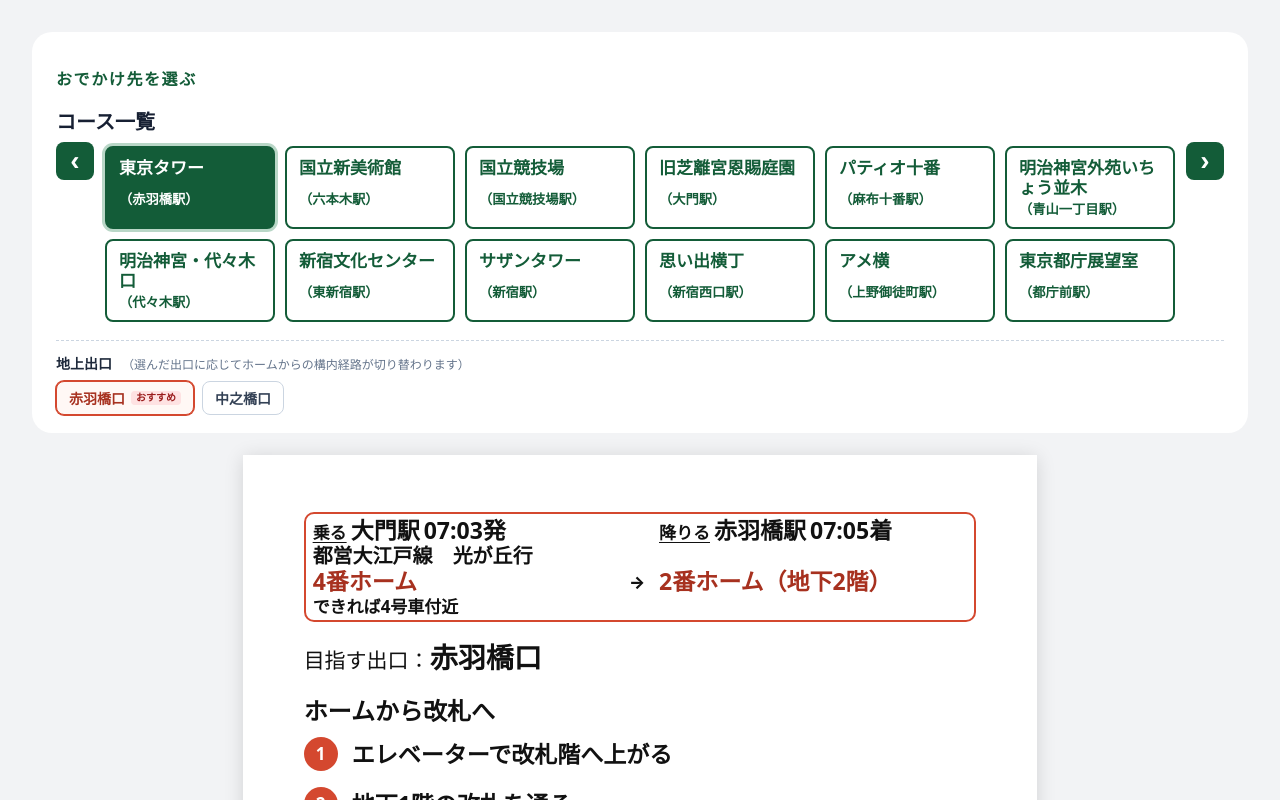
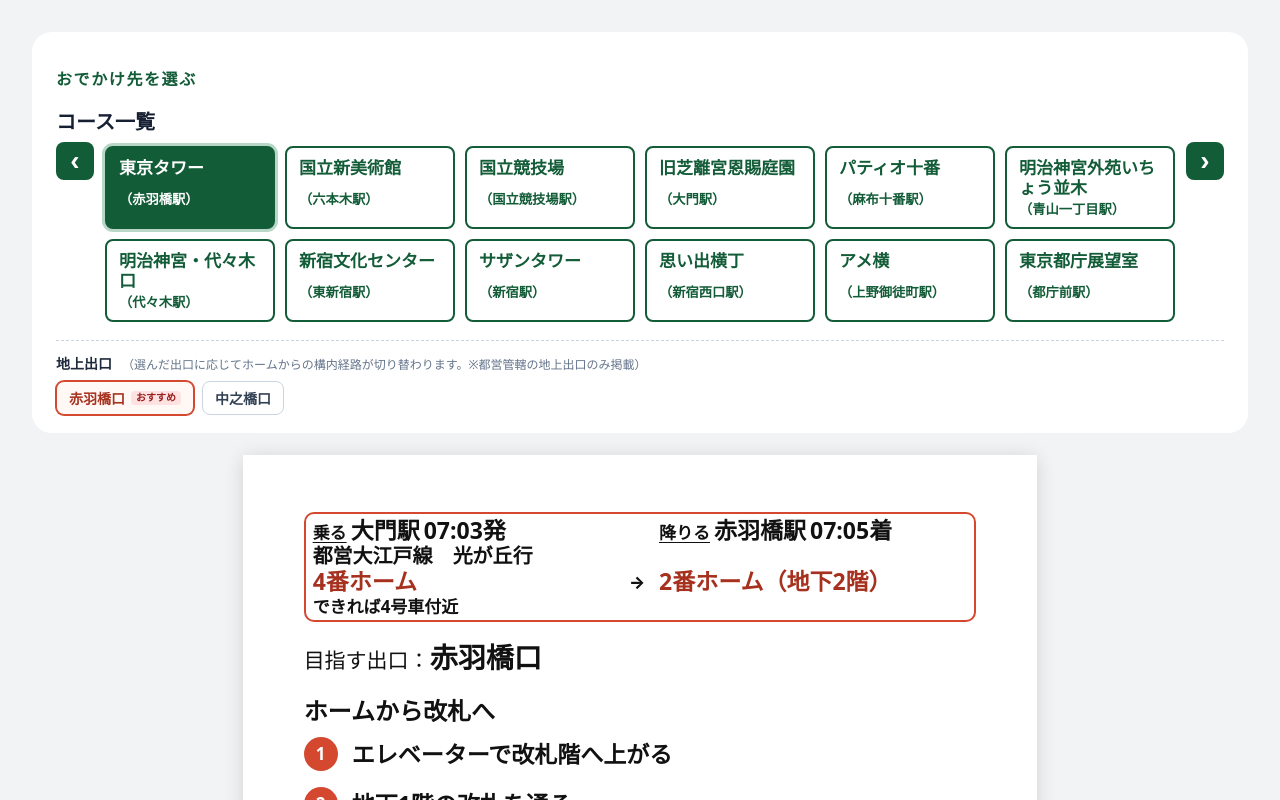
Before and after one commit to atsushiyago/odekake, a React (Vite) app: page / in a window 1280 px wide. Shown: the top 800 px of the page. Built offline with nearby package versions, Linux system fonts and the light colour scheme.

Commit message:
docs(ui): clarify that only Toei-managed surface exits are listed

```diff
--- a/src/ui/App.tsx
+++ b/src/ui/App.tsx
@@ -1602,7 +1602,7 @@ export default function App() {
               <div className="exit-selector-header">
                 <span className="exit-selector-title">地上出口</span>
                 <span className="exit-selector-hint">
-                  （選んだ出口に応じてホームからの構内経路が切り替わります）
+                  （選んだ出口に応じてホームからの構内経路が切り替わります。※都営管轄の地上出口のみ掲載）
                 </span>
               </div>
               <div
```
